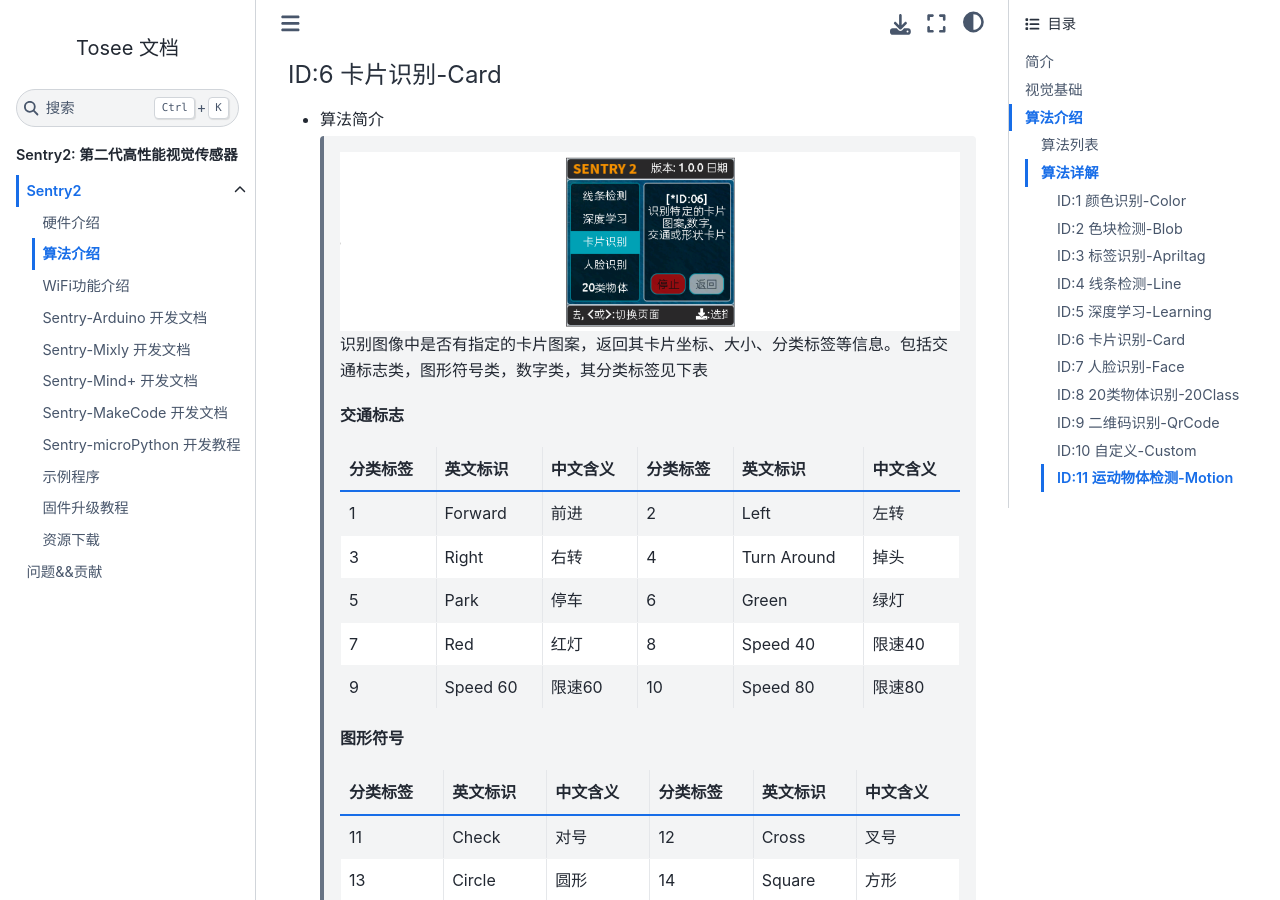
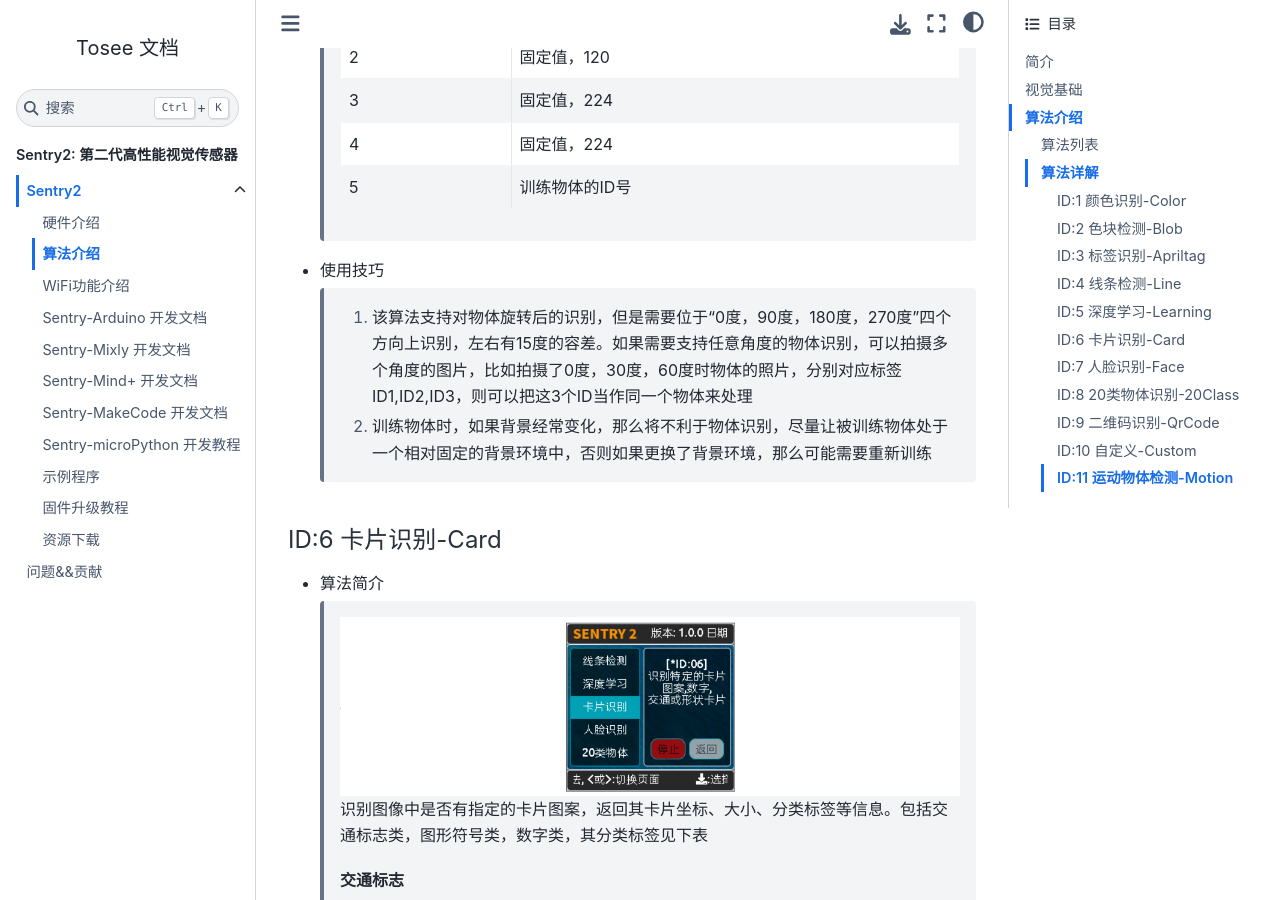
Before and after one commit to AITosee/Tosee-Docs, a Sphinx documentation site: the page built from docs/Sentry/Vision/index.rst, in a window 1280 px wide and 900 px high, scrolled down 16049 px. Built offline with Sphinx 7.4.7 and the Sphinx Book theme 1.1.4, drawn with Linux system fonts in a browser that asks for light colours; some of the changed text lies outside the part shown.

Commit message:
update docs add 2 demos for LINE add some descriptions for vision

```diff
--- a/docs/Sentry/Vision/index.rst
+++ b/docs/Sentry/Vision/index.rst
@@ -165,6 +165,7 @@
     ================    ================================
 
 * 使用技巧
+
     1. 由于是对像素进行统计处理，当识别区域较多且较大时，处理速度会相应的变慢，反之则会比较快速。
     2. 当识别区域窗口较小时（比如2x2），可以识别较小的色块，处理速度快，但统计样本太少，容易被干扰，可信度较低，适合于背景单一可控的环境。
     3. 当识别区域窗口较大时（比如32x32），统计样本多，即便出现若干的杂色也会被滤除，具有较高的可信度，但处理速度会变慢，当识别区域处于2种颜色的边界时，颜色可能会经常跳变。
@@ -194,7 +195,7 @@
     2                   无
     3                   有效色块最小宽度w
     4                   有效色块最小高度h
-    5                   待检测的颜色分类标签
+    5                   待检测的颜色分类标签（注意：该值是与设置参数一致的）
     ================    ================================
 
     .. image:: images/sentry2_vision_blob_setting.png
@@ -241,6 +242,7 @@
     ================    ================================
 
 * 使用技巧
+
     1. 当确定需要跟踪一个物体时，比如检测白色的道路或是跟踪小球，可以将色块数量设置为1，可以提高速度，减少误报
     2. 采用较小的识别区域并使用准确性能模式，可以看到更远处的物体
     3. 识别大面积的色块时，运行帧率会明显下降，此时可以用灵敏模式
@@ -268,6 +270,7 @@
     `Apriltag图案下载 <https://github.com/AprilRobotics/apriltag-imgs/tree/master>`
 
 * 配置参数
+
     .. image:: images/sentry2_vision_apriltag_setting.png
 
     UI界面中可以设置算法性能和编码形式
@@ -299,6 +302,7 @@
     ================    ================================
 
 * 使用技巧
+
     1. 所识别到的标签宽度和高度具有较稳定的输出，可以利用这一点进行距离判断，标签旋转后不会改变其大小，但倾斜时可能会有影响
     2. 当需要识别多个标签时，可以关闭坐标线的显示，看起来比较简洁
     3. 标签越大，识别的距离就越远
@@ -353,6 +357,7 @@
     ================    ================================
 
 * 使用技巧
+
     1. 背景与线条应清晰分明，比如白底黑线，如果背景杂乱，则可能会检测出背景中的线条
     2. 线条粗细应适中，不可过细，也不可太宽
     3. 一般来说，巡线时，第一条线段始终为屏幕下方先发现的线段，然后是分支线段
@@ -409,6 +414,8 @@
 
         *注意*：名称最大支持32个字符，建议不要太长
 
+        *注意*：设置名称只用于帮助用户记忆和理解，但主控设备并不能读取该名称
+
     删除单个模型：
         在UI界面中可以删除单个模型数据，操作方法如下：
 
@@ -431,6 +438,13 @@
     4                   固定值，224
     5                   训练物体的ID号
     ================    ================================
+
+* 使用技巧
+
+    1. 该算法支持对物体旋转后的识别，但是需要位于“0度，90度，180度，270度”四个方向上识别，左右有15度的容差。如果需要支持任意角度的物体识别，可以拍摄多个角度的图片，比如拍摄了0度，30度，60度时物体的照片，分别对应标签ID1,ID2,ID3，则可以把这3个ID当作同一个物体来处理
+
+
+    2. 训练物体时，如果背景经常变化，那么将不利于物体识别，尽量让被训练物体处于一个相对固定的背景环境中，否则如果更换了背景环境，那么可能需要重新训练
 
 .. _chapter_vision_card_index:
 
@@ -480,6 +494,7 @@
     ================    ================    ================    ================    ================    ================
 
 * 配置参数
+
     无
 
 * 返回结果
@@ -499,6 +514,13 @@
     4                   卡片高度h
     5                   卡片分类标签
     ================    ================================
+
+* 使用技巧
+
+    1. 该算法可以检测到远距离的卡片，但此时并不是用户所期望的检测位置，此时可以通过判断“卡片宽度”来排除那些远距离的卡片，比如只有当卡片宽度>50%时，才会触发接下来的动作行为
+
+    2. 图像中有多个卡片时，比如拍成一排的卡片，其检测输出顺序以卡片中心点为基准，从左上角(0,0)点逐行扫描，自上而下，从左到右，的顺序输出
+
 
 .. _chapter_vision_face_index:
 
@@ -537,7 +559,9 @@
 
     .. image:: images/sentry2_vision_face_setting.png
 
-    在UI界面中，可以对已训练的模型进行重命名或删除操作，操作方法可参考：算法ID:5 深度学习
+    在UI界面中，可以对已训练的模型进行重命名或删除操作，操作方法可参考：算法ID:5 :ref:`深度学习<chapter_vision_learning_index>`
+
+    *注意*：设置名称只用于帮助用户记忆和理解，但主控设备并不能读取该名称
 
 * 返回结果
 
@@ -546,7 +570,7 @@
     该算法支持人脸检测（未训练的人脸）和人脸识别（已训练的人脸）同时运行，检测到未训练的人脸时会显示标签为0，名称为“新人脸”，当检测到已训练的人脸时，会显示相应的标签和存储的名称
 
 
-    特殊的，如果检测到戴口罩的新人脸，会显示“新人脸（口罩）”
+    特殊的，如果检测到戴口罩的新人脸，会显示“新人脸（口罩）”，标签固定为200
 
     .. image:: images/sentry2_vision_face_mask.png
 
@@ -559,7 +583,7 @@
     2                   人脸中心y坐标
     3                   人脸宽度w
     4                   人脸高度h
-    5                   人脸分类标签
+    5                   人脸分类标签，特殊的：0-新人脸，200-戴口罩的新人脸
     ================    ================================
 
 .. _chapter_vision_20class_index:
@@ -617,6 +641,13 @@
     5                   物体分类标签
     ================    ================================
 
+* 使用技巧
+
+    1. 图像清晰度会较为明显的影响到识别效果，如果图案太小，摄像头无法清晰对焦到图案上，屏幕中图像看起来比较模糊，那么识别效果会变差，可以使用较大的图片
+
+    2. 如果直接对电脑屏幕上的图案进行识别，可以适当调低电脑屏幕的亮度，避免过曝
+
+
 .. _chapter_vision_qrcode_index:
 
 ID:9 二维码识别-QrCode
@@ -670,6 +701,7 @@
 
 
 * 配置参数
+
     无
 
 * 返回结果
@@ -723,10 +755,19 @@
     :download:`WiFi固件开发环境搭建与烧录指导手册 <../Download/docs/Sentry2 WiFi固件开发环境搭建与烧录指导手册_V1.0.pdf>`
 
 * 配置参数
+
     自定义
 
 * 返回结果
+
     自定义
+
+* 使用技巧
+
+    1. 图像清晰度会较为明显的影响到识别效果，如果图案太小，摄像头无法清晰对焦到图案上，屏幕中图像看起来比较模糊，那么识别效果会变差，可以使用较大的图片
+
+    2. 如果直接对电脑屏幕上的图案进行识别，可以适当调低电脑屏幕的亮度，避免过曝
+
 
 .. _chapter_vision_motion_index:
 
@@ -741,6 +782,7 @@
     该算法目前只能返回一个检测结果。
 
 * 配置参数
+
     无
 
 * 返回结果
--- a/docs/Sentry/WiFi/index.rst
+++ b/docs/Sentry/WiFi/index.rst
@@ -1,3 +1,5 @@
+.. _chapter_wifi_index:
+
 WiFi功能介绍
 ================
 
@@ -109,6 +111,7 @@
 
 6. 其他现象或问题，请联系我们予以解决
 
+.. _chapter_wifi_demo_index:
 
 示例程序
 ----------------
```
Also changed, not shown: docs/Sentry/Demo/index.rst (+20 -3 lines).
